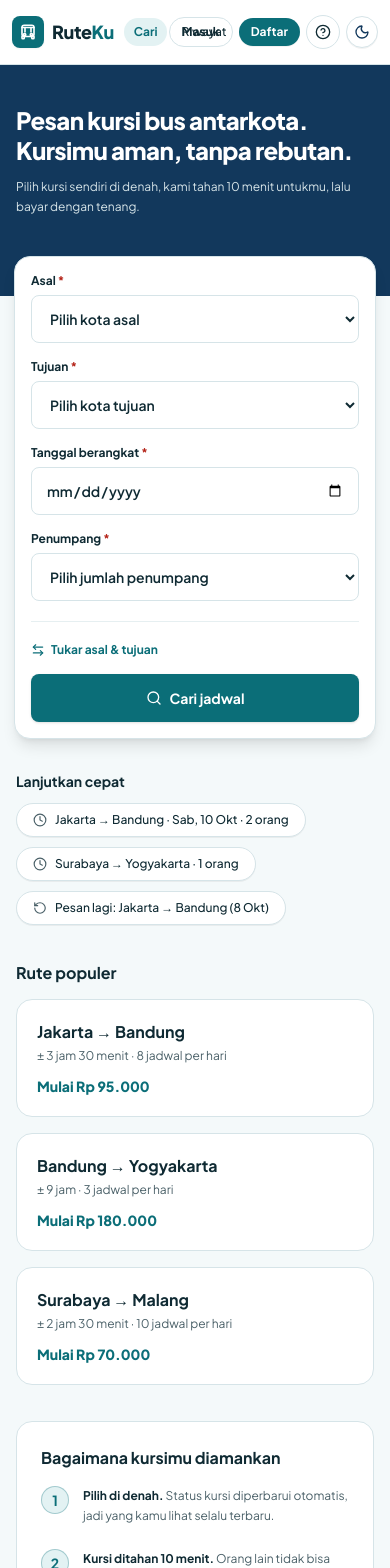
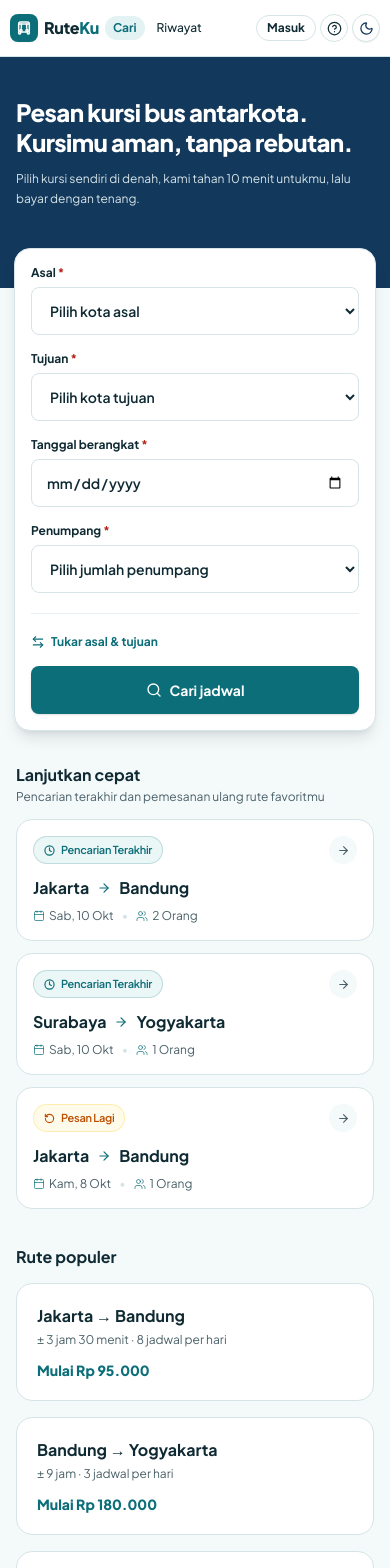
Before and after one commit to rifqi-dermawan/rute-ku, a Next.js app: page / in a window 390 px wide. Shown: the top 1568 px of the page. Built offline with nearby package versions, Linux system fonts and the light colour scheme.

Commit message:
fix(ui): perbaiki layout mobile navbar dan ubah lanjutan cepat menjadi card

```diff
--- a/app/page.tsx
+++ b/app/page.tsx
@@ -3,7 +3,7 @@
 import { useState, useEffect, Suspense } from 'react'
 import { useRouter, useSearchParams } from 'next/navigation'
 import Link from 'next/link'
-import { Search, ArrowLeftRight, Clock, RotateCcw, AlertCircle } from 'lucide-react'
+import { Search, ArrowLeftRight, Clock, RotateCcw, AlertCircle, ArrowRight, Calendar, Users } from 'lucide-react'
 
 const CITIES = ['Jakarta', 'Bandung', 'Yogyakarta', 'Surabaya', 'Malang', 'Semarang', 'Solo', 'Denpasar']
 
@@ -11,6 +11,39 @@ const POPULAR_ROUTES = [
   { from: 'Jakarta', to: 'Bandung', duration: '3 jam 30 menit', schedules: 8, minPrice: 95000 },
   { from: 'Bandung', to: 'Yogyakarta', duration: '9 jam', schedules: 3, minPrice: 180000 },
   { from: 'Surabaya', to: 'Malang', duration: '2 jam 30 menit', schedules: 10, minPrice: 70000 },
+]
+
+const QUICK_CONTINUES = [
+  {
+    id: 'qc-1',
+    badge: 'Pencarian Terakhir',
+    isReorder: false,
+    from: 'Jakarta',
+    to: 'Bandung',
+    dateLabel: 'Sab, 10 Okt',
+    passengersLabel: '2 Orang',
+    href: '/schedules?from=Jakarta&to=Bandung&date=2026-10-10&passengers=2',
+  },
+  {
+    id: 'qc-2',
+    badge: 'Pencarian Terakhir',
+    isReorder: false,
+    from: 'Surabaya',
+    to: 'Yogyakarta',
+    dateLabel: 'Sab, 10 Okt',
+    passengersLabel: '1 Orang',
+    href: '/schedules?from=Surabaya&to=Yogyakarta&date=2026-10-10&passengers=1',
+  },
+  {
+    id: 'qc-3',
+    badge: 'Pesan Lagi',
+    isReorder: true,
+    from: 'Jakarta',
+    to: 'Bandung',
+    dateLabel: 'Kam, 8 Okt',
+    passengersLabel: '1 Orang',
+    href: '/schedules?from=Jakarta&to=Bandung&date=2026-10-08&passengers=1',
+  },
 ]
 
 const HOW_STEPS = [
@@ -337,31 +370,69 @@ function HomeContent() {
 
       {/* ── Lanjutkan Cepat ─────────────────────────────────────────── */}
       <section className="max-w-6xl mx-auto px-4 sm:px-8 mt-8">
-        <h2 className="text-sm font-bold text-ink mb-3">Lanjutkan cepat</h2>
-        <div className="flex flex-wrap gap-2.5">
-          <Link
-            href="/schedules?from=Jakarta&to=Bandung&date=2026-10-10&passengers=2"
-            className="group flex items-center gap-2 px-4 py-2 border border-borderCol bg-white rounded-full text-xs sm:text-sm font-medium text-ink hover:bg-primary-tint hover:border-primary hover:text-primary transition-all shadow-2xs cursor-pointer"
-          >
-            <Clock size={14} className="text-muted group-hover:text-primary transition-colors" />
-            <span>Jakarta → Bandung · Sab, 10 Okt · 2 orang</span>
-          </Link>
+        <div className="flex items-center justify-between mb-3.5">
+          <div>
+            <h2 className="text-base sm:text-lg font-bold text-ink dark:text-white">
+              Lanjutkan cepat
+            </h2>
+            <p className="text-xs text-muted dark:text-gray-400 mt-0.5">
+              Pencarian terakhir dan pemesanan ulang rute favoritmu
+            </p>
+          </div>
+        </div>
 
-          <Link
-            href="/schedules?from=Surabaya&to=Yogyakarta&date=2026-10-10&passengers=1"
-            className="group flex items-center gap-2 px-4 py-2 border border-borderCol bg-white rounded-full text-xs sm:text-sm font-medium text-ink hover:bg-primary-tint hover:border-primary hover:text-primary transition-all shadow-2xs cursor-pointer"
-          >
-            <Clock size={14} className="text-muted group-hover:text-primary transition-colors" />
-            <span>Surabaya → Yogyakarta · 1 orang</span>
-          </Link>
+        <div className="grid grid-cols-1 sm:grid-cols-2 lg:grid-cols-3 gap-3 sm:gap-4">
+          {QUICK_CONTINUES.map((item) => (
+            <Link
+              key={item.id}
+              href={item.href}
+              className="group relative bg-white dark:bg-[#152733] border border-borderCol dark:border-white/10 rounded-2xl p-4 sm:p-4.5 hover:border-primary dark:hover:border-primary/60 hover:shadow-md transition-all duration-200 cursor-pointer flex flex-col justify-between gap-3 overflow-hidden"
+            >
+              {/* Header Card: Tag Status & Icon Action */}
+              <div className="flex items-center justify-between">
+                <span
+                  className={`inline-flex items-center gap-1.5 px-2.5 py-1 rounded-full text-[11px] font-semibold tracking-tight ${
+                    item.isReorder
+                      ? 'bg-amber-50 dark:bg-amber-950/40 text-amber-700 dark:text-amber-300 border border-amber-200/60 dark:border-amber-800/40'
+                      : 'bg-primary-tint/70 dark:bg-primary/20 text-primary dark:text-primary-tint border border-primary/20'
+                  }`}
+                >
+                  {item.isReorder ? (
+                    <RotateCcw size={11} className="stroke-[2.5]" />
+                  ) : (
+                    <Clock size={11} className="stroke-[2.5]" />
+                  )}
+                  <span>{item.badge}</span>
+                </span>
 
-          <Link
-            href="/schedules?from=Jakarta&to=Bandung&date=2026-10-08&passengers=1"
-            className="group flex items-center gap-2 px-4 py-2 border border-borderCol bg-white rounded-full text-xs sm:text-sm font-medium text-ink hover:bg-primary-tint hover:border-primary hover:text-primary transition-all shadow-2xs cursor-pointer"
-          >
-            <RotateCcw size={14} className="text-muted group-hover:text-primary transition-colors" />
-            <span>Pesan lagi: Jakarta → Bandung (8 Okt)</span>
-          </Link>
+                <div className="w-7 h-7 rounded-full bg-surface dark:bg-white/5 flex items-center justify-center text-muted dark:text-gray-400 group-hover:bg-primary group-hover:text-white transition-all duration-200">
+                  <ArrowRight size={13} className="transition-transform duration-200 group-hover:translate-x-0.5" />
+                </div>
+              </div>
+
+              {/* Rute (Kota Asal -> Tujuan) */}
+              <div>
+                <div className="flex items-center gap-2 text-base font-bold text-ink dark:text-white group-hover:text-primary transition-colors">
+                  <span>{item.from}</span>
+                  <ArrowRight size={14} className="text-primary flex-shrink-0" />
+                  <span>{item.to}</span>
+                </div>
+
+                {/* Info Tanggal & Penumpang */}
+                <div className="flex items-center gap-2 mt-2 text-xs text-muted dark:text-gray-400">
+                  <div className="flex items-center gap-1">
+                    <Calendar size={12} className="text-primary/70 flex-shrink-0" />
+                    <span>{item.dateLabel}</span>
+                  </div>
+                  <span className="text-borderCol dark:text-white/20">•</span>
+                  <div className="flex items-center gap-1">
+                    <Users size={12} className="text-primary/70 flex-shrink-0" />
+                    <span>{item.passengersLabel}</span>
+                  </div>
+                </div>
+              </div>
+            </Link>
+          ))}
         </div>
       </section>
 
--- a/components/Navbar.tsx
+++ b/components/Navbar.tsx
@@ -87,13 +87,13 @@ export default function Navbar() {
   const isHelpActive = pathname?.startsWith('/help')
 
   return (
-    <header className="sticky top-0 z-50 bg-white border-b border-borderCol print:hidden">
-      <div className="max-w-7xl mx-auto px-3 sm:px-8 h-16 flex items-center justify-between gap-2">
+    <header className="sticky top-0 z-50 bg-white dark:bg-[#0F2332] border-b border-borderCol dark:border-white/10 print:hidden">
+      <div className="max-w-7xl mx-auto px-2.5 sm:px-6 lg:px-8 h-14 sm:h-16 flex items-center justify-between gap-1.5 sm:gap-4">
         {/* Left: Brand & Nav Links */}
-        <div className="flex items-center gap-2.5 sm:gap-6 min-w-0">
-          <Link href="/" className="flex items-center gap-2 flex-shrink-0">
-            <div className="w-8 h-8 rounded-lg bg-primary flex items-center justify-center text-white shadow-xs">
-              <svg width="18" height="18" viewBox="0 0 24 24" fill="none" stroke="currentColor" strokeWidth="2.2" strokeLinecap="round" strokeLinejoin="round">
+        <div className="flex items-center gap-1.5 sm:gap-4 flex-shrink min-w-0">
+          <Link href="/" className="flex items-center gap-1.5 sm:gap-2 flex-shrink-0">
+            <div className="w-7 h-7 sm:w-8 sm:h-8 rounded-lg bg-primary flex items-center justify-center text-white shadow-xs flex-shrink-0">
+              <svg width="16" height="16" className="sm:w-[18px] sm:h-[18px]" viewBox="0 0 24 24" fill="none" stroke="currentColor" strokeWidth="2.2" strokeLinecap="round" strokeLinejoin="round">
                 <path d="M8 6v6" />
                 <path d="M16 6v6" />
                 <path d="M4 6h16" />
@@ -104,19 +104,19 @@ export default function Navbar() {
                 <path d="M17 18v2a1 1 0 0 0 1 1h1a1 1 0 0 0 1-1v-2" />
               </svg>
             </div>
-            <span className="text-lg sm:text-xl font-black text-ink tracking-tight">
+            <span className="text-base sm:text-xl font-black text-ink dark:text-white tracking-tight flex-shrink-0">
               Rute<span className="text-primary">Ku</span>
             </span>
           </Link>
 
           {/* Navigation Links */}
-          <nav className="flex items-center gap-1 sm:gap-2">
+          <nav className="flex items-center gap-1 sm:gap-1.5 flex-shrink-0">
             <Link
               href="/"
-              className={`px-2.5 sm:px-3.5 py-1.5 rounded-full text-xs sm:text-sm font-bold transition-all whitespace-nowrap ${
+              className={`px-2 sm:px-3.5 py-1 sm:py-1.5 rounded-full text-xs sm:text-sm font-bold transition-all whitespace-nowrap ${
                 isCariTiketActive
-                  ? 'bg-primary-tint text-primary'
-                  : 'text-ink hover:text-primary'
+                  ? 'bg-primary-tint dark:bg-primary/20 text-primary'
+                  : 'text-ink dark:text-gray-300 hover:text-primary dark:hover:text-primary'
               }`}
             >
               <span>Cari</span>
@@ -124,10 +124,10 @@ export default function Navbar() {
             </Link>
             <Link
               href="/history"
-              className={`px-2.5 sm:px-3.5 py-1.5 rounded-full text-xs sm:text-sm font-bold transition-all whitespace-nowrap ${
+              className={`px-2 sm:px-3.5 py-1 sm:py-1.5 rounded-full text-xs sm:text-sm font-bold transition-all whitespace-nowrap ${
                 isHistoryActive
-                  ? 'bg-primary-tint text-primary'
-                  : 'text-ink hover:text-primary font-medium'
+                  ? 'bg-primary-tint dark:bg-primary/20 text-primary'
+                  : 'text-ink dark:text-gray-300 hover:text-primary dark:hover:text-primary font-medium'
               }`}
             >
               <span>Riwayat</span>
@@ -137,7 +137,7 @@ export default function Navbar() {
         </div>
 
         {/* Right Actions */}
-        <div className="flex items-center gap-1.5 sm:gap-3 flex-shrink-0">
+        <div className="flex items-center gap-1 sm:gap-2.5 flex-shrink-0">
           {/* Header countdown timer badge on booking screens */}
           {isBookingFlow && (
             isPaymentStep ? (
@@ -153,20 +153,20 @@ export default function Navbar() {
             )
           )}
 
-          {/* Tombol Masuk & Daftar (terpisah seperti web travel asli) */}
+          {/* Tombol Masuk & Daftar (terpisah di desktop, ringkas di mobile) */}
           {!user ? (
-            <div className="flex items-center gap-1.5 sm:gap-2">
+            <div className="flex items-center gap-1 sm:gap-2">
               <button
                 type="button"
                 onClick={() => openAuthModal({ mode: 'login' })}
-                className="px-3 sm:px-3.5 py-1.5 text-xs sm:text-sm font-bold rounded-full text-ink dark:text-white hover:text-primary hover:bg-surface dark:hover:bg-white/5 border border-borderCol dark:border-white/10 transition-all cursor-pointer"
+                className="px-2.5 sm:px-3.5 py-1 sm:py-1.5 text-xs sm:text-sm font-bold rounded-full text-ink dark:text-white hover:text-primary hover:bg-surface dark:hover:bg-white/5 border border-borderCol dark:border-white/10 transition-all cursor-pointer whitespace-nowrap"
               >
                 Masuk
               </button>
               <button
                 type="button"
                 onClick={() => openAuthModal({ mode: 'register' })}
-                className="px-3 sm:px-3.5 py-1.5 text-xs sm:text-sm font-bold rounded-full bg-primary hover:bg-primary-dark text-white shadow-2xs transition-all cursor-pointer"
+                className="hidden sm:inline-flex px-3 sm:px-3.5 py-1.5 text-xs sm:text-sm font-bold rounded-full bg-primary hover:bg-primary-dark text-white shadow-2xs transition-all cursor-pointer whitespace-nowrap"
               >
                 Daftar
               </button>
@@ -176,10 +176,10 @@ export default function Navbar() {
               <button
                 type="button"
                 onClick={() => setShowUserMenu(!showUserMenu)}
-                className="flex items-center gap-1.5 sm:gap-2 px-2.5 sm:px-3 py-1.5 text-xs sm:text-sm font-bold rounded-full bg-primary-tint/80 dark:bg-primary-dark/40 border border-primary/30 text-primary dark:text-primary-tint hover:bg-primary-tint transition-all cursor-pointer shadow-2xs"
+                className="flex items-center gap-1 sm:gap-2 px-2 sm:px-3 py-1 sm:py-1.5 text-xs sm:text-sm font-bold rounded-full bg-primary-tint/80 dark:bg-primary-dark/40 border border-primary/30 text-primary dark:text-primary-tint hover:bg-primary-tint transition-all cursor-pointer shadow-2xs"
                 title={`Akun: ${user.name}`}
               >
-                <div className="w-5 h-5 rounded-full bg-primary text-white flex items-center justify-center text-[10px] font-bold">
+                <div className="w-5 h-5 rounded-full bg-primary text-white flex items-center justify-center text-[10px] font-bold flex-shrink-0">
                   {user.name.charAt(0).toUpperCase()}
                 </div>
                 <span className="hidden sm:inline max-w-[90px] truncate">{user.name.split(' ')[0]}</span>
@@ -230,22 +230,22 @@ export default function Navbar() {
           {/* Bantuan Button -> links to /help */}
           <Link
             href="/help"
-            className={`flex items-center justify-center gap-1.5 p-2 sm:px-3.5 sm:py-1.5 text-xs sm:text-sm font-semibold rounded-full border transition-all cursor-pointer ${
+            className={`w-7 h-7 sm:w-auto sm:h-auto sm:px-3.5 sm:py-1.5 flex items-center justify-center gap-1.5 text-xs sm:text-sm font-semibold rounded-full border transition-all cursor-pointer ${
               isHelpActive
-                ? 'bg-primary-tint border-primary text-primary font-bold'
-                : 'text-ink border-borderCol hover:border-primary hover:text-primary hover:bg-surface'
+                ? 'bg-primary-tint border-primary text-primary font-bold dark:bg-primary/20'
+                : 'text-ink dark:text-white border-borderCol dark:border-white/10 hover:border-primary hover:text-primary hover:bg-surface dark:hover:bg-white/5'
             }`}
             title="Bantuan & FAQ"
           >
-            <HelpCircle size={16} />
+            <HelpCircle size={15} />
             <span className="hidden sm:inline">Bantuan</span>
           </Link>
 
-          {/* Theme Toggle: 1 logo (Bulan / Matahari) dengan efek animasi klik & rotasi */}
+          {/* Theme Toggle */}
           <button
             type="button"
             onClick={toggleTheme}
-            className="w-8 h-8 sm:w-9 sm:h-9 rounded-full border border-borderCol bg-white dark:bg-black text-ink hover:text-primary hover:border-primary hover:bg-surface flex items-center justify-center transition-all duration-300 transform active:scale-75 active:rotate-45 shadow-2xs cursor-pointer group relative overflow-hidden"
+            className="w-7 h-7 sm:w-9 sm:h-9 rounded-full border border-borderCol dark:border-white/10 bg-white dark:bg-black text-ink hover:text-primary hover:border-primary hover:bg-surface flex items-center justify-center transition-all duration-300 transform active:scale-75 active:rotate-45 shadow-2xs cursor-pointer group relative overflow-hidden flex-shrink-0"
             title={mounted ? (isDark ? 'Beralih ke Mode Putih' : 'Beralih ke Mode Dark') : 'Ganti Tema'}
             aria-label="Ganti mode tema"
             suppressHydrationWarning
@@ -256,9 +256,9 @@ export default function Navbar() {
               }`}
             >
               {mounted && isDark ? (
-                <Sun size={16} className="transition-transform duration-300 group-hover:rotate-45" />
+                <Sun size={15} className="transition-transform duration-300 group-hover:rotate-45" />
               ) : (
-                <Moon size={16} className="transition-transform duration-300 group-hover:-rotate-12" />
+                <Moon size={15} className="transition-transform duration-300 group-hover:-rotate-12" />
               )}
             </span>
           </button>
```
